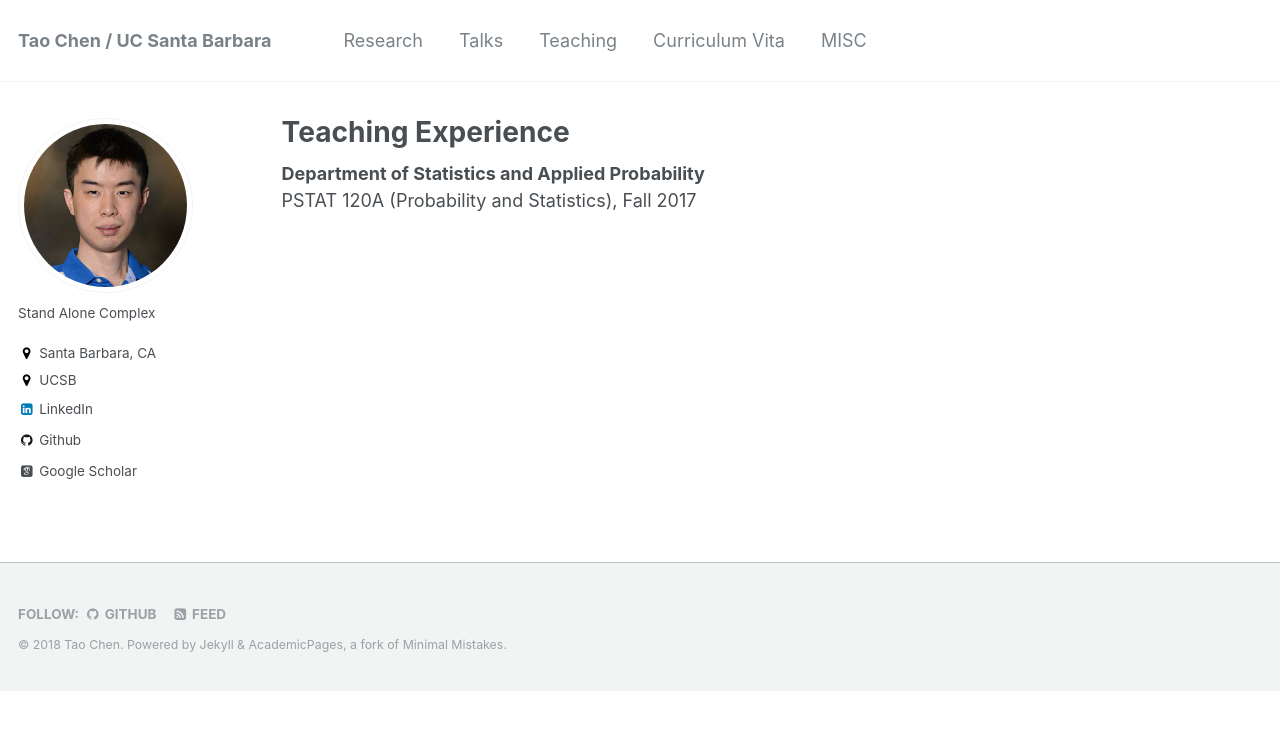
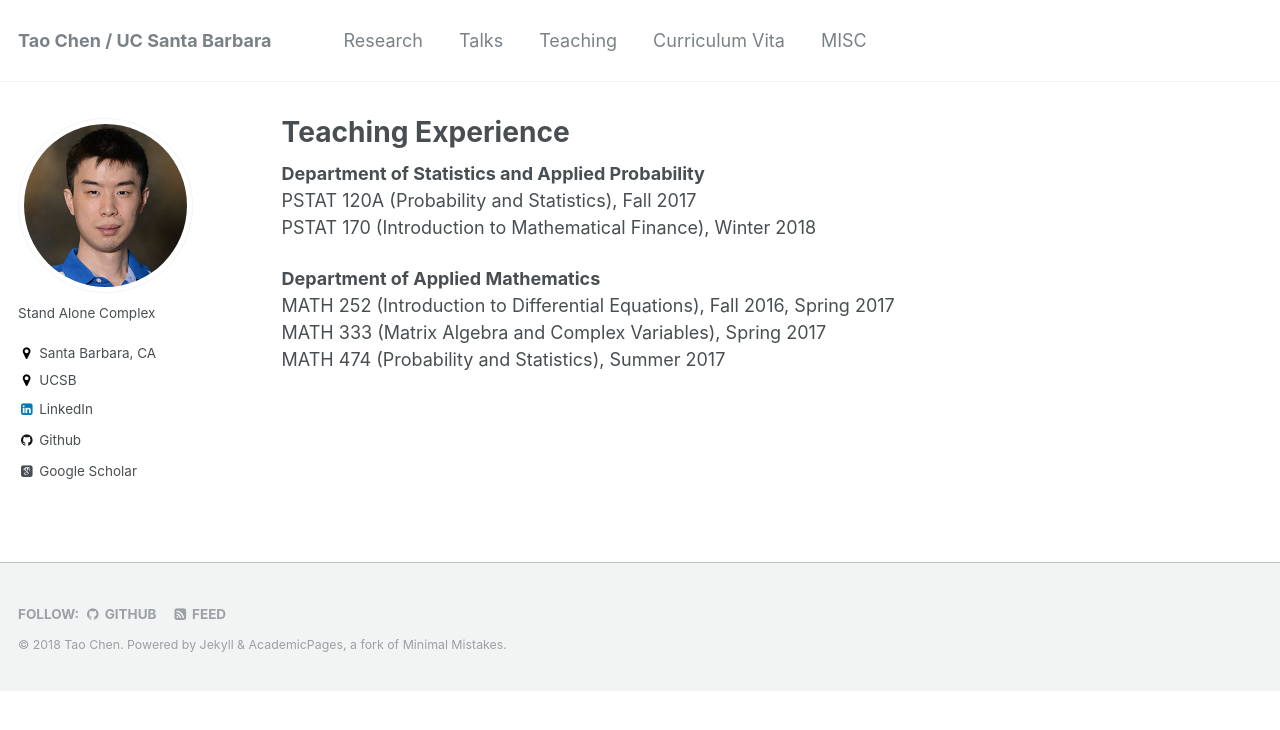
Before and after one commit to cherntodd/cherntodd.github.io, a Jekyll site: the page built from _pages/teach.md, in a window 1280 px wide. Shown: the top 730 px of the page. Built offline with Jekyll 4.4.1, drawn with Linux system fonts in a browser that asks for light colours; some web fonts are replaced.

Commit message:
no message

```diff
--- a/_pages/teach.md
+++ b/_pages/teach.md
@@ -6,3 +6,9 @@ author_profile: true
 
 **Department of Statistics and Applied Probability**
 PSTAT 120A (Probability and Statistics), Fall 2017
+PSTAT 170 (Introduction to Mathematical Finance), Winter 2018
+
+**Department of Applied Mathematics**
+MATH 252 (Introduction to Differential Equations), Fall 2016, Spring 2017
+MATH 333 (Matrix Algebra and Complex Variables), Spring 2017
+MATH 474 (Probability and Statistics), Summer 2017
```
